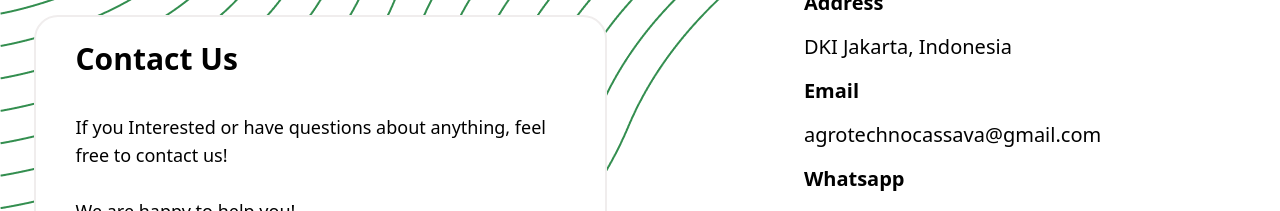
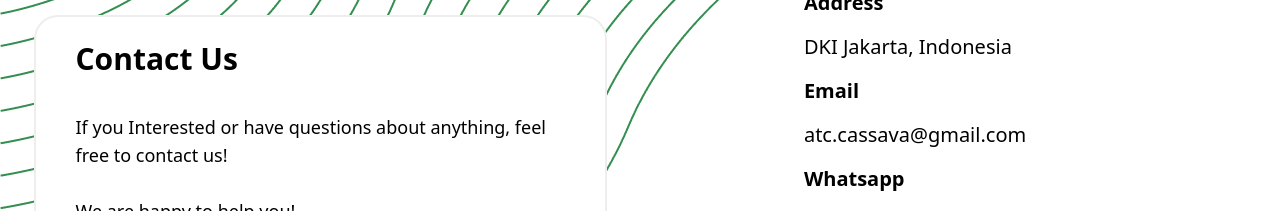
Before and after one commit to ash50/AgroTechnoCassava-ATC-, a React (Create React App) app: page / in a window 1280 px wide. Shown: the part 5700-5911 px from the top of the page. Built offline with nearby package versions, Linux system fonts and the light colour scheme.

Commit message:
fixing email address

```diff
--- a/src/App.js
+++ b/src/App.js
@@ -759,7 +759,7 @@ function App() {
 
                     <div className="font-bold text-md lg:text-xl">Email</div>
                     <div className="text-md lg:text-xl">
-                      agrotechnocassava@gmail.com
+                      atc.cassava@gmail.com
                     </div>
 
                     <div className="font-bold text-md lg:text-xl">Whatsapp</div>
```
